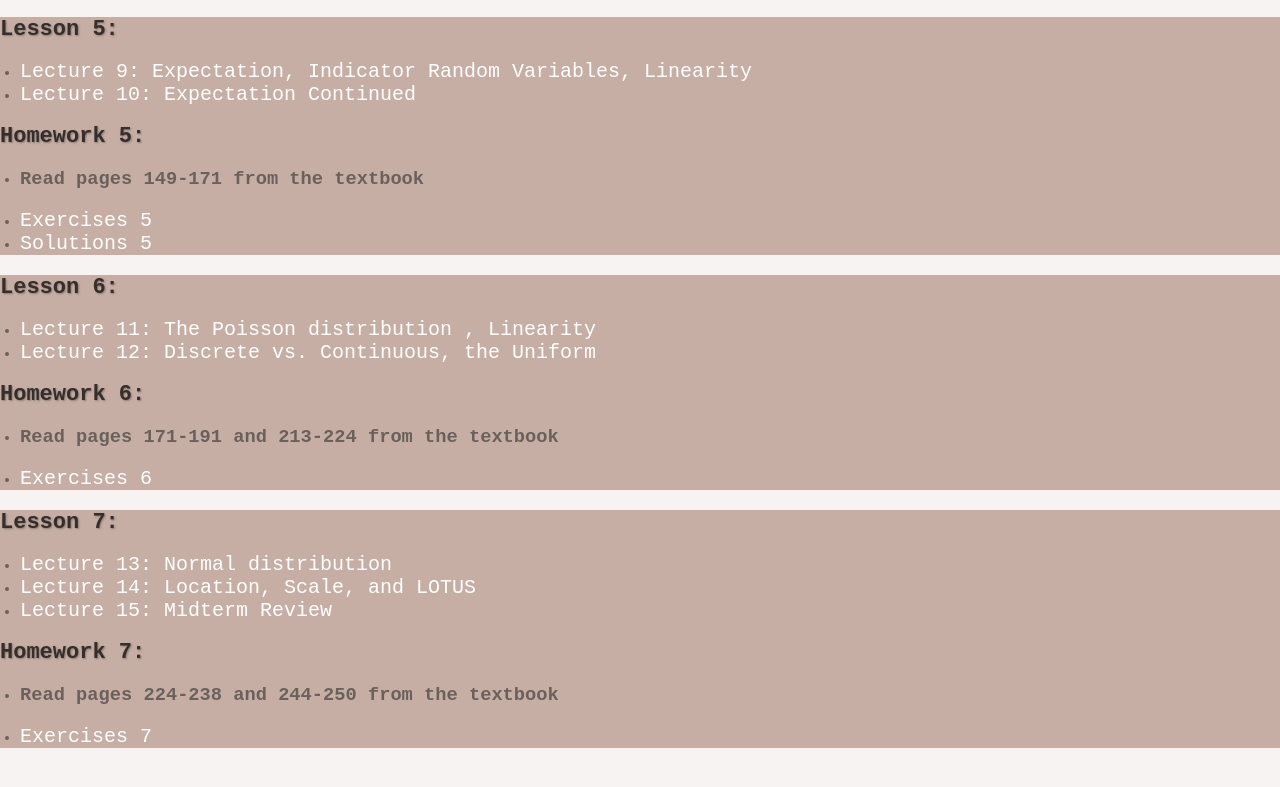
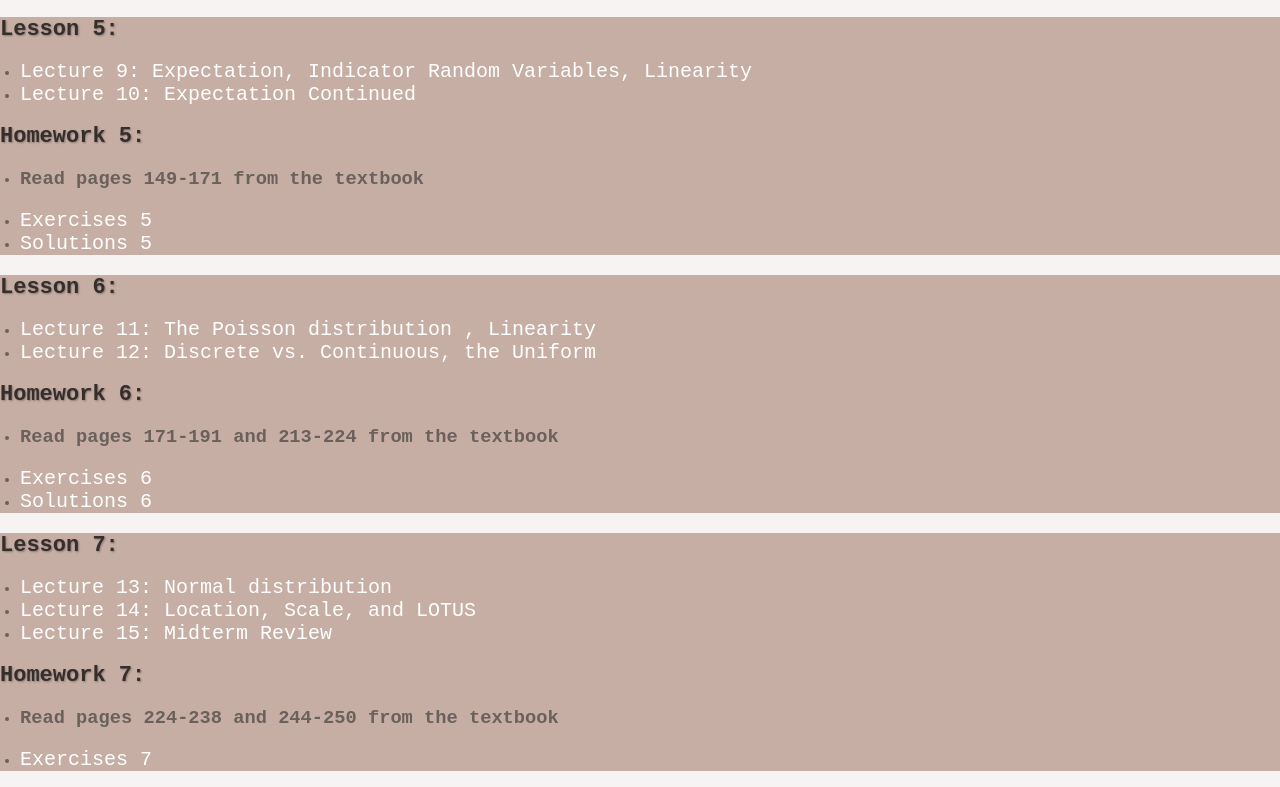
Before and after one commit to zaraordyan/prob-course-page, a plain HTML site: page index.html in a window 1280 px wide. Shown: the part 1395-2182 px from the top of the page. Before the commit the page ends 2159 px from the top, so only its background shows below. Drawn offline with Linux system fonts and the light colour scheme.

Commit message:
Update index.html

```diff
--- a/index.html
+++ b/index.html
@@ -108,6 +108,7 @@
         <ul>
           <li><h3>Read pages 171-191 and 213-224 from the textbook</h3></li>
           <li><a href="Homework 6.pdf" target="_blank">Exercises 6</a></li>
+          <li><a href="Solutions 6.pdf" target="_blank">Solutions 6</a></li>
         </ul>
         </div>
 
```
